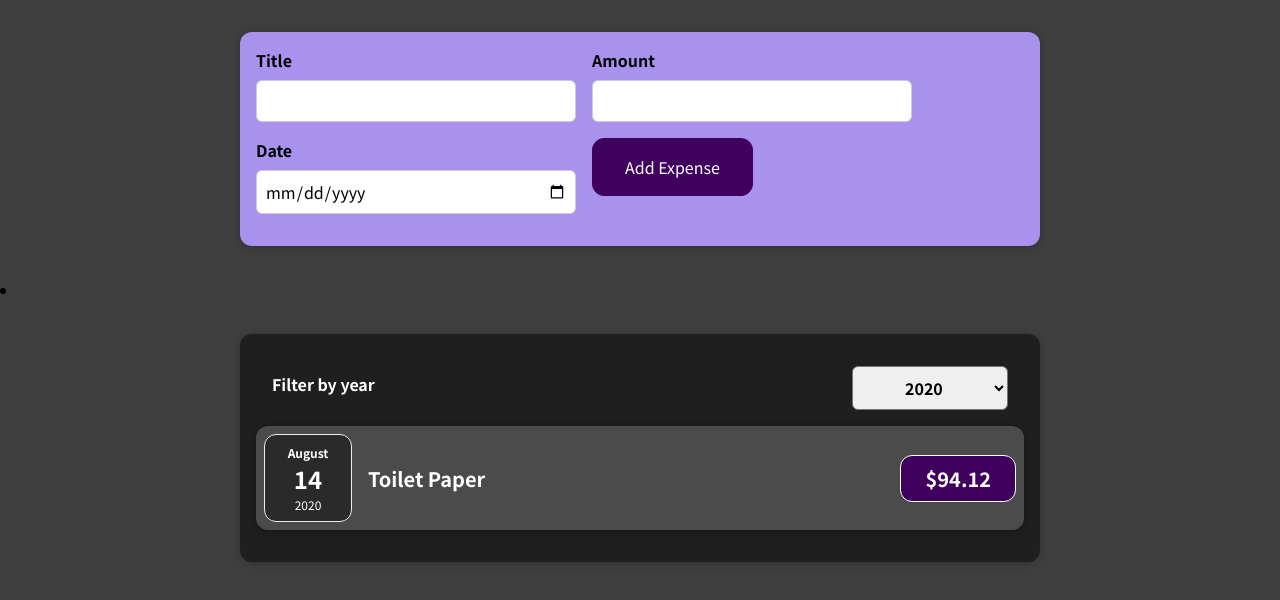
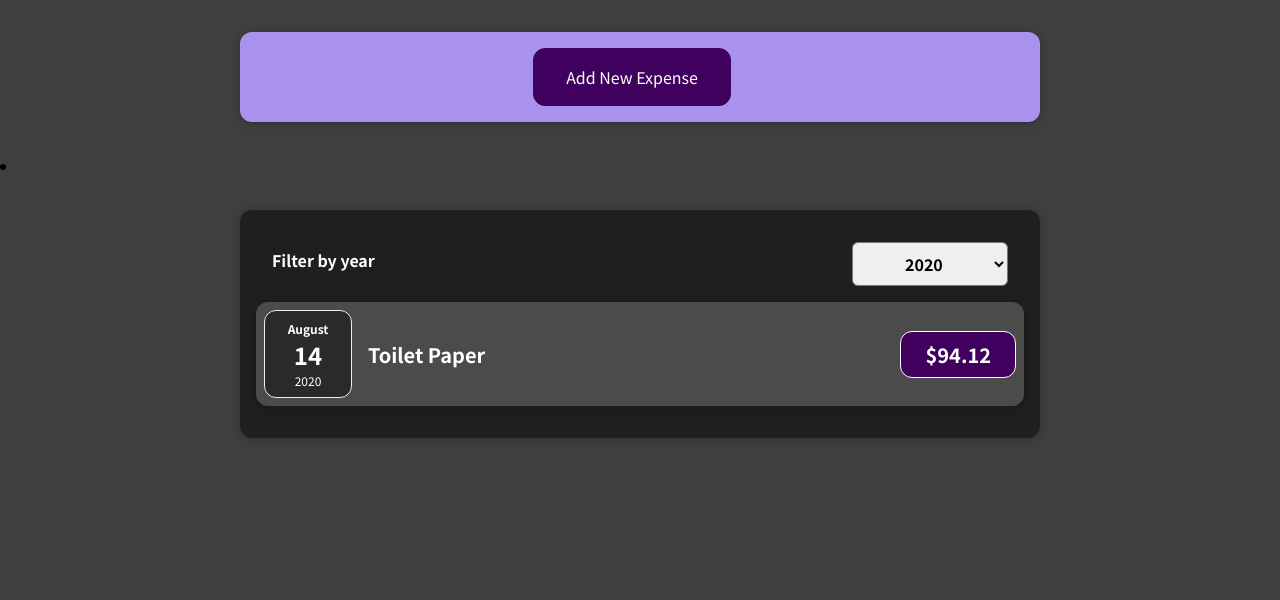
Before and after one commit to manav-bhanot/react-the-complete-guide, a React (Create React App) app: page / in a window 1280 px wide. Shown: the top 600 px of the page. Built offline with nearby package versions, Linux system fonts and the light colour scheme.

Commit message:
Assignment 4: Add conditonal buttons on the form and toggle show/hide behavior

```diff
--- a/src/components/new_expense/ExpenseForm.js
+++ b/src/components/new_expense/ExpenseForm.js
@@ -73,6 +73,10 @@ const ExpenseForm = (props) => {
 		setEnteredTitle("");
 	};
 
+	const cancelAddExpenseHandler = (event) => {
+		props.onCancelSaveExpenseData(event);
+	}
+
 	return (
 		<form onSubmit={submitHandler}>
 			<div className="new-expense__controls">
@@ -106,6 +110,7 @@ const ExpenseForm = (props) => {
 				</div>
 				<div className="new-expense__actions">
 					<button type="Submit">Add Expense</button>
+					<button onClick={cancelAddExpenseHandler}>Cancel</button>
 				</div>
 			</div>
 		</form>
--- a/src/components/new_expense/NewExpense.js
+++ b/src/components/new_expense/NewExpense.js
@@ -1,25 +1,42 @@
-import React from "react";
+import React, { useState } from "react";
 
 import "./NewExpense.css";
 import ExpenseForm from "./ExpenseForm";
 
 const NewExpense = (props) => {
+	const [showAddNewExpenseButton, setShowAddNewExpenseButton] = useState(true);
 
 	const saveExpenseDataHandler = (enteredExpenseData) => {
 		const expenseData = {
 			...enteredExpenseData,
-      id: Math.random().toString()
-    }
+			id: Math.random().toString(),
+		};
 
 		// onAddExpense is a prop set on the NewExpense custom component used in App.js
 		props.onAddExpense(expenseData);
+	};
+
+	const addNewExpenseHandler = (event) => {
+		setShowAddNewExpenseButton(!showAddNewExpenseButton);
+	};
+
+  const cancelSaveExpenseDataHandler = (event) => {
+    setShowAddNewExpenseButton(!showAddNewExpenseButton);
   }
 
+	if (showAddNewExpenseButton) {
 		return (
 			<div className="new-expense">
-			<ExpenseForm onSaveExpenseData={saveExpenseDataHandler} />
+				<button onClick={addNewExpenseHandler}>Add New Expense</button>
 			</div>
 		);
+	} else {
+    return (
+      <div className="new-expense">
+        <ExpenseForm onSaveExpenseData={saveExpenseDataHandler} onCancelSaveExpenseData={cancelSaveExpenseDataHandler} />
+      </div>
+    );
+	}
 };
 
 export default NewExpense;
```
Lines whose indentation alone changed are shown as unchanged.
